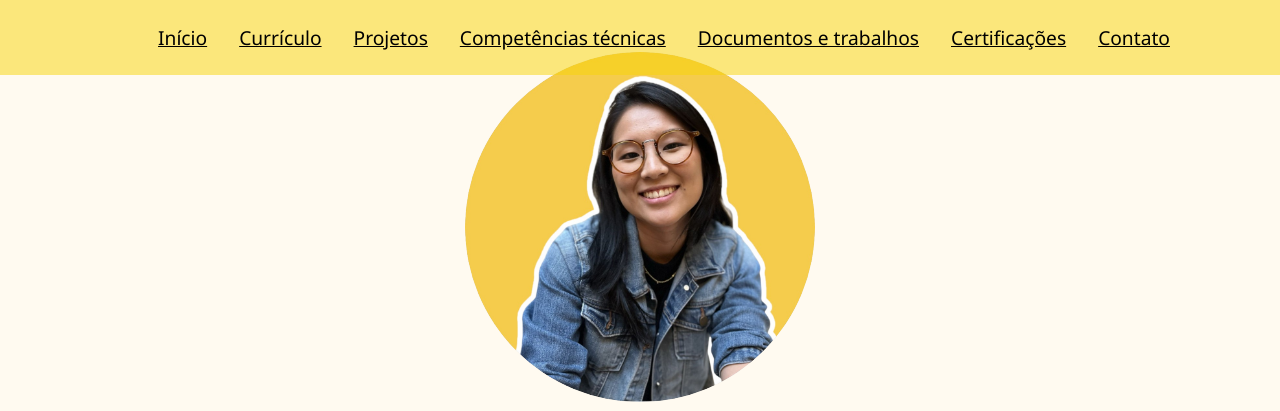
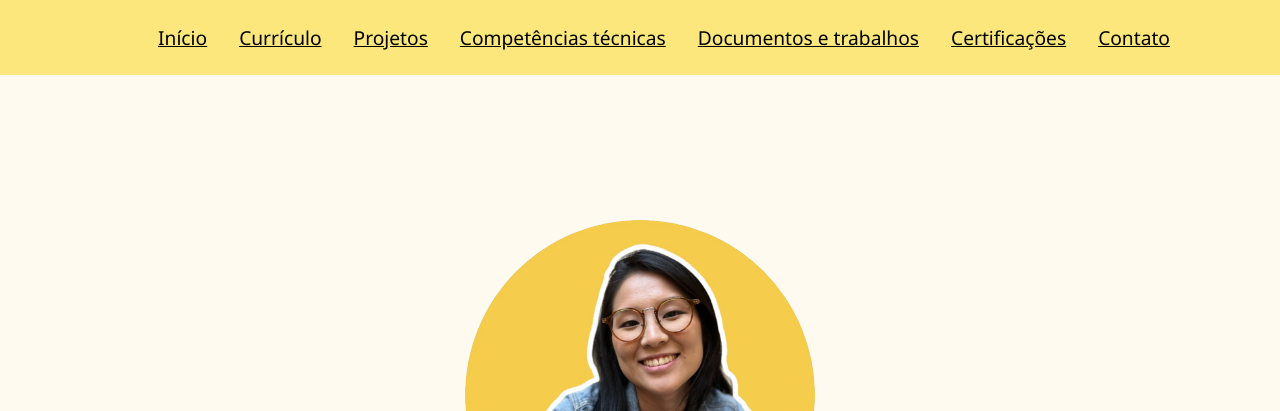
Before and after one commit to JessicaKatayama/portifolio, a plain HTML site: page index.html in a window 1280 px wide. Shown: the top 411 px of the page. Drawn offline with Linux system fonts and the light colour scheme.

Commit message:
feat: update css

```diff
--- a/style.css
+++ b/style.css
@@ -48,11 +48,12 @@ body{
 }
 
 .main{
-    min-height: 90vh;
+    min-height: 100vh;
     display: flex;
     justify-content: center;
     align-items: center;
     flex-direction: column;
+    margin-top: 10%;
 
 }
 
```
